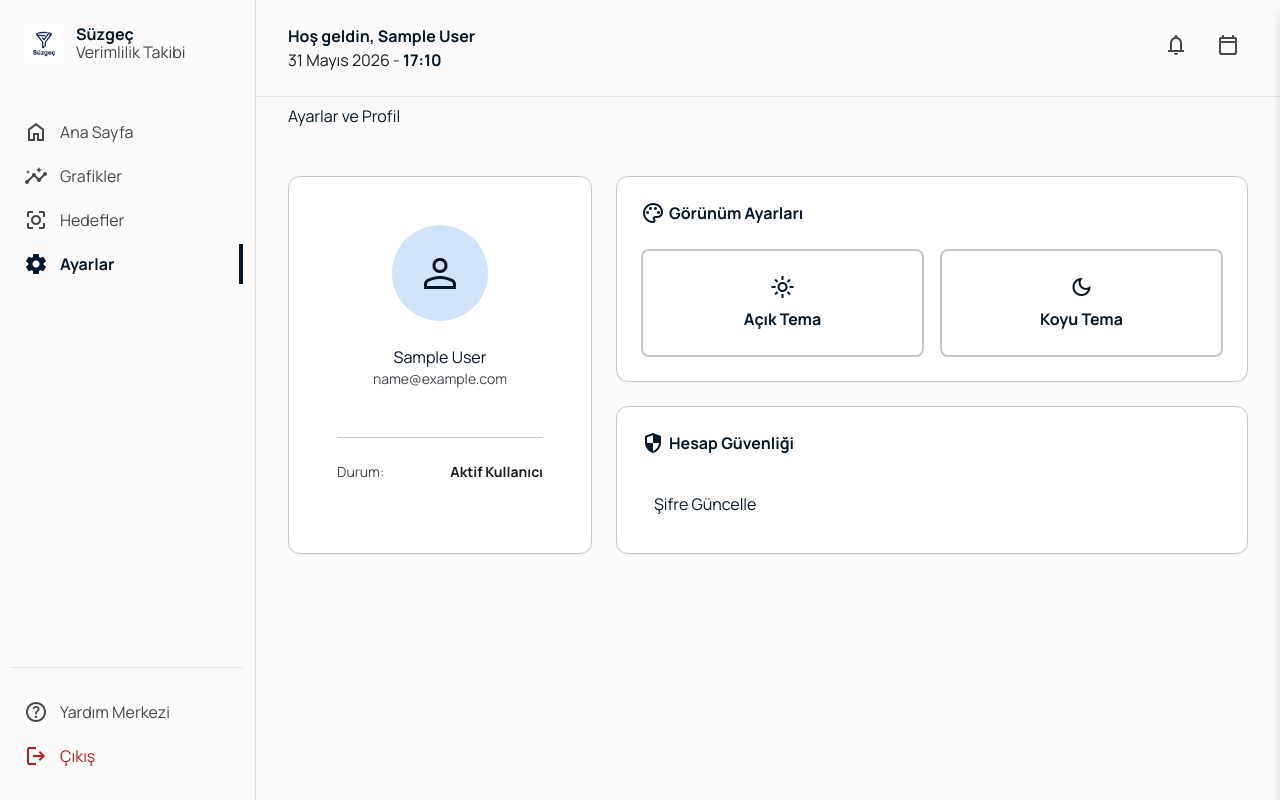
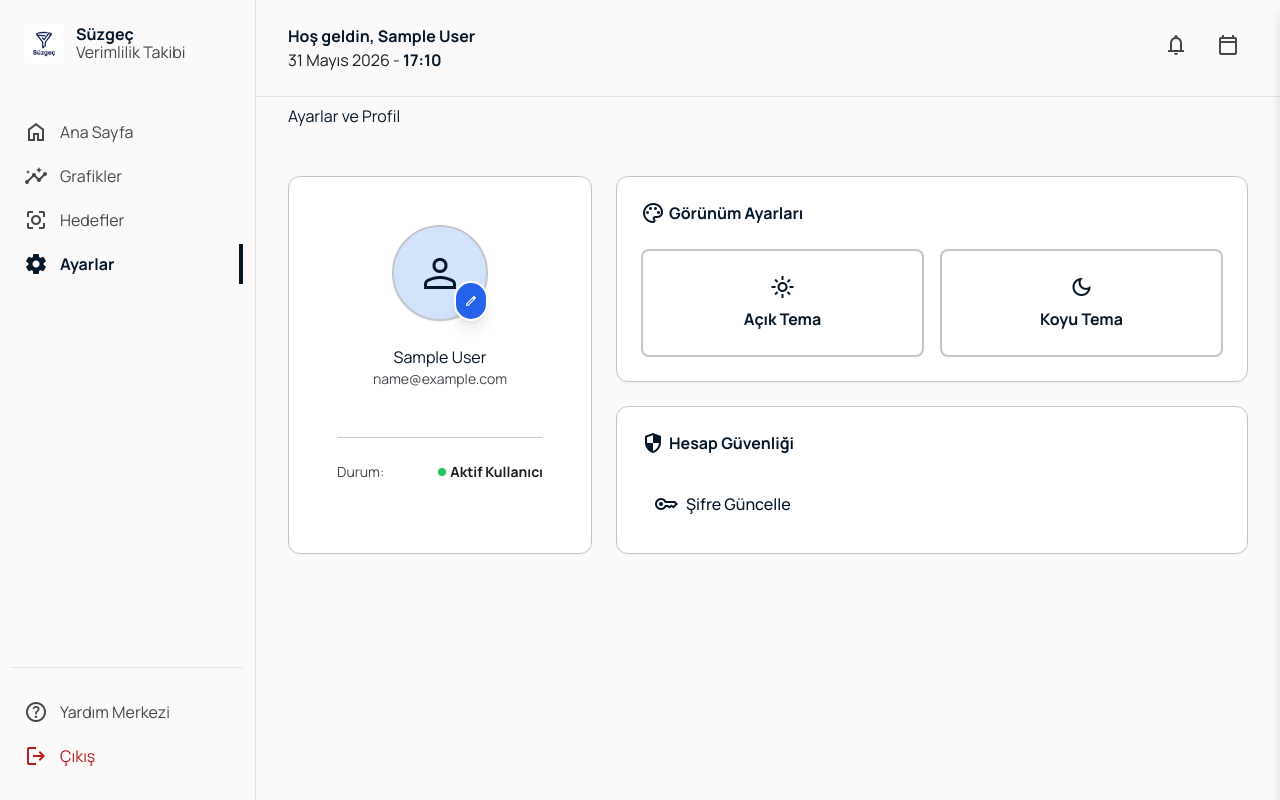
Before and after one commit to berdanbayer/suzgec_web, a Flask app: page /ayarlar in a window 1280 px wide. Run offline with Flask 3, Linux system fonts and the light colour scheme; the visitor is signed in with stand-in values (Sample User, id 1); some libraries are stand-ins or nearby versions.

Commit message:
Docker volume eklendi: Veritabani ve profil fotograflari kalici hale getirildi, arayuz guncellendi

```diff
--- a/app.py
+++ b/app.py
@@ -5,8 +5,14 @@ from flask_login import LoginManager, UserMixin, login_user, current_user, logou
 import os
 from datetime import datetime, timedelta
 from flask_migrate import Migrate
+from werkzeug.utils import secure_filename
 
 app = Flask(__name__)
+
+# --- DOSYA YÜKLEME AYARLARI ---
+UPLOAD_FOLDER = os.path.join(app.root_path, 'static/profile_pics')
+app.config['UPLOAD_FOLDER'] = UPLOAD_FOLDER
+os.makedirs(UPLOAD_FOLDER, exist_ok=True) # Klasör yoksa otomatik oluşturur
 
 # --- GÜVENLİK VE VERİTABANI AYARLARI ---
 app.config['SECRET_KEY'] = 'suzgec-cok-gizli-anahtar-123'
@@ -33,14 +39,21 @@ def load_user(user_id):
 
 # --- VERİTABANI TABLOLARI (MODELS) ---
 
+# --- VERİTABANI TABLOLARI (MODELS) ---
+
 class User(db.Model, UserMixin):
     __table_args__ = {'extend_existing': True}
     id = db.Column(db.Integer, primary_key=True)
     fullname = db.Column(db.String(100), nullable=False)
     email = db.Column(db.String(120), unique=True, nullable=False)
     password = db.Column(db.String(60), nullable=False)
-    records = db.relationship('DailyRecord', backref='author', lazy=True)
-    goals = db.relationship('Goal', backref='user', uselist=False)
+
+    # YENİ EKLENEN SATIR
+    profile_image = db.Column(db.String(120), default='default.jpg')
+
+    # GÜNCELLENEN KISIM: backref yerine back_populates kullanıyoruz
+    records = db.relationship('DailyRecord', back_populates='author', lazy=True)
+    goals = db.relationship('Goal', back_populates='user', uselist=False)
 
 class DailyRecord(db.Model):
     __table_args__ = {'extend_existing': True}
@@ -53,6 +66,9 @@ class DailyRecord(db.Model):
     water = db.Column(db.Integer)
     user_id = db.Column(db.Integer, db.ForeignKey('user.id'), nullable=False)
 
+    # GÜNCELLENEN KISIM: Ters bağlantıyı açıkça belirtiyoruz
+    author = db.relationship('User', back_populates='records')
+
 class Goal(db.Model):
     __table_args__ = {'extend_existing': True}
     id = db.Column(db.Integer, primary_key=True)
@@ -60,6 +76,9 @@ class Goal(db.Model):
     sleep_goal = db.Column(db.Float, default=8.0)
     water_goal = db.Column(db.Integer, default=8)
     screen_goal = db.Column(db.Float, default=4.0)
+
+    # GÜNCELLENEN KISIM: Ters bağlantıyı açıkça belirtiyoruz
+    user = db.relationship('User', back_populates='goals')
 
 # --- TÜM SAYFALAR İÇİN OTOMATİK DEĞİŞKENLER ---
 
@@ -265,10 +284,37 @@ def hedefler():
 def yardim():
     return render_template('yardim.html')
 
-@app.route('/ayarlar')
+@app.route('/ayarlar', methods=['GET', 'POST'])
 @login_required
 def ayarlar():
+    if request.method == 'POST':
+        # Formdan 'profile_pic' adında bir dosya geldi mi kontrol et
+        if 'profile_pic' in request.files:
+            file = request.files['profile_pic']
+
+            # Kullanıcı dosya seçmeden kaydete bastıysa
+            if file.filename == '':
+                return redirect(url_for('ayarlar'))
+
+            if file:
+                # Dosya adını güvenli hale getir
+                filename = secure_filename(file.filename)
+                # İsim çakışmalarını önlemek için başına kullanıcı ID'sini ekle
+                pic_name = f"user_{current_user.id}_{filename}"
+                filepath = os.path.join(app.config['UPLOAD_FOLDER'], pic_name)
+
+                # Dosyayı sunucuya kaydet
+                file.save(filepath)
+
+                # Veritabanını güncelle
+                current_user.profile_image = pic_name
+                db.session.commit()
+
+                print(f"BAŞARILI: {current_user.fullname} profil fotoğrafını güncelledi!")
+                return redirect(url_for('ayarlar'))
+
     return render_template('ayarlar.html')
+
 
 @app.route('/sifre', methods=['GET', 'POST'])
 @login_required
@@ -304,6 +350,25 @@ def logout():
     logout_user()
     return redirect(url_for('login'))
 
+@app.route('/api/v1/user-summary')
+@login_required
+def api_user_summary():
+    # Son 7 kaydı alıp istatistiksel bir özet dönelim
+    records = DailyRecord.query.filter_by(user_id=current_user.id).order_by(DailyRecord.date_str.desc()).limit(7).all()
+
+    total_water = sum([r.water for r in records if r.water])
+    avg_screen = sum([r.screen_time for r in records if r.screen_time]) / len(records) if records else 0
+
+    return jsonify({
+        "user": current_user.fullname,
+        "period": "7-days",
+        "stats": {
+            "total_water_liters": total_water,
+            "average_screen_time": round(avg_screen, 1)
+        },
+        "status": "success"
+    })
+
 # --- SADECE TEST İÇİNDİR, 500! ---
 @app.route('/test-500')
 def test_500():
--- a/templates/ayarlar.html
+++ b/templates/ayarlar.html
@@ -8,8 +8,19 @@
     <div class="grid grid-cols-1 lg:grid-cols-3 gap-md">
         <div class="lg:col-span-1 bg-surface-container-lowest dark:bg-[#1a2b3c] p-lg rounded-xl shadow-sm border border-outline-variant dark:border-[#38485a]">
             <div class="flex flex-col items-center text-center">
-                <div class="w-24 h-24 bg-primary-fixed dark:bg-[#0b1d2d] rounded-full flex items-center justify-center mb-md">
-                    <span class="material-symbols-outlined text-[48px] text-primary dark:text-white">person</span>
+
+                <div class="relative mb-md">
+                    {% if current_user.profile_image and current_user.profile_image != 'default.jpg' %}
+                        <img src="{{ url_for('static', filename='profile_pics/' + current_user.profile_image) }}" class="w-24 h-24 rounded-full object-cover border-2 border-outline-variant dark:border-[#38485a] shadow-sm">
+                    {% else %}
+                        <div class="w-24 h-24 bg-primary-fixed dark:bg-[#0b1d2d] rounded-full flex items-center justify-center border-2 border-outline-variant dark:border-[#38485a] shadow-sm">
+                            <span class="material-symbols-outlined text-[48px] text-primary dark:text-white">person</span>
+                        </div>
+                    {% endif %}
+
+                    <button onclick="openModal()" class="absolute bottom-0 right-0 bg-blue-600 p-2 rounded-full text-white hover:bg-blue-700 transition shadow-lg cursor-pointer flex items-center justify-center border-2 border-white dark:border-[#1a2b3c]">
+                        <span class="material-symbols-outlined text-sm">edit</span>
+                    </button>
                 </div>
 
                 <h3 class="font-h3 text-h3 text-primary dark:text-white">{{ current_user.fullname }}</h3>
@@ -18,7 +29,9 @@
                 <div class="mt-lg w-full pt-md border-t border-outline-variant dark:border-[#38485a]">
                     <div class="flex justify-between text-sm mb-xs">
                         <span class="text-on-surface-variant dark:text-gray-400">Durum:</span>
-                        <span class="font-bold dark:text-white">Aktif Kullanıcı</span>
+                        <span class="font-bold dark:text-white flex items-center gap-1">
+                            <span class="w-2 h-2 rounded-full bg-green-500"></span> Aktif Kullanıcı
+                        </span>
                     </div>
                 </div>
             </div>
@@ -49,20 +62,47 @@
                     <span class="material-symbols-outlined">security</span> Hesap Güvenliği
                 </h3>
                 <div class="space-y-2">
-                    <button <div class="space-y-2">
-    <a href="{{ url_for('sifre') }}"
-       class="w-full inline-block text-left p-sm rounded hover:bg-surface-container-low dark:hover:bg-[#0b1d2d] text-primary dark:text-white transition-all border border-transparent hover:border-outline-variant cursor-pointer">
-        Şifre Güncelle
-    </a>
-</div>
-                    </button>
+                    <a href="{{ url_for('sifre') }}"
+                       class="w-full flex items-center gap-2 p-sm rounded hover:bg-surface-container-low dark:hover:bg-[#0b1d2d] text-primary dark:text-white transition-all border border-transparent hover:border-outline-variant dark:hover:border-[#38485a] cursor-pointer font-medium">
+                        <span class="material-symbols-outlined">key</span> Şifre Güncelle
+                    </a>
                 </div>
             </div>
 
         </div>
     </div>
 
+    <div id="uploadModal" class="hidden fixed inset-0 bg-black bg-opacity-70 flex items-center justify-center z-50 backdrop-blur-sm transition-opacity duration-300">
+        <form action="{{ url_for('ayarlar') }}" method="POST" enctype="multipart/form-data" class="bg-surface-container-lowest dark:bg-[#1a2b3c] rounded-2xl p-8 w-96 shadow-2xl border border-outline-variant dark:border-[#38485a] transform transition-transform duration-300">
+
+            <div class="flex justify-between items-center mb-6">
+                <h3 class="text-xl text-primary dark:text-white font-bold">Fotoğrafı Güncelle</h3>
+                <button type="button" onclick="closeModal()" class="text-on-surface-variant dark:text-gray-400 hover:text-primary dark:hover:text-white transition">
+                    <span class="material-symbols-outlined">close</span>
+                </button>
+            </div>
+
+            <div class="mb-6">
+                <label class="block text-on-surface-variant dark:text-gray-400 text-sm mb-3">Yeni bir görsel seçin (PNG, JPG)</label>
+                <input type="file" name="profile_pic" accept="image/*" required
+                       class="block w-full text-sm text-on-surface-variant dark:text-gray-400
+                              file:mr-4 file:py-2.5 file:px-4
+                              file:rounded-lg file:border-0
+                              file:text-sm file:font-semibold
+                              file:bg-blue-600 file:text-white
+                              hover:file:bg-blue-700
+                              cursor-pointer bg-white dark:bg-[#0b1d2d] border border-outline-variant dark:border-[#38485a] rounded-lg focus:outline-none">
+            </div>
+
+            <div class="flex justify-end gap-3 mt-8">
+                <button type="button" onclick="closeModal()" class="px-5 py-2.5 bg-transparent border border-outline-variant dark:border-[#38485a] text-primary dark:text-white rounded-lg hover:bg-surface-container-low dark:hover:bg-[#0b1d2d] transition font-medium">İptal</button>
+                <button type="submit" class="px-5 py-2.5 bg-blue-600 text-white rounded-lg hover:bg-blue-700 transition font-medium shadow-md">Kaydet</button>
+            </div>
+        </form>
+    </div>
+
     <script>
+        // Tema değiştirme fonksiyonu
         function setTheme(mode) {
             if (mode === 'dark') {
                 document.documentElement.classList.add('dark');
@@ -72,5 +112,16 @@
                 localStorage.setItem('theme', 'light');
             }
         }
+
+        // Modal (Pop-up) açma kapatma fonksiyonları
+        function openModal() {
+            const modal = document.getElementById('uploadModal');
+            modal.classList.remove('hidden');
+        }
+
+        function closeModal() {
+            const modal = document.getElementById('uploadModal');
+            modal.classList.add('hidden');
+        }
     </script>
 {% endblock %}
```
Also changed, not shown: docker-compose.yml (added, +14 -0 lines), migrations/versions/4de4af0be09d_kullanici_tablosuna_profil_fotografi_.py (added, +32 -0 lines), static/profile_pics/user_1_IMG_0894.jpeg (added).
